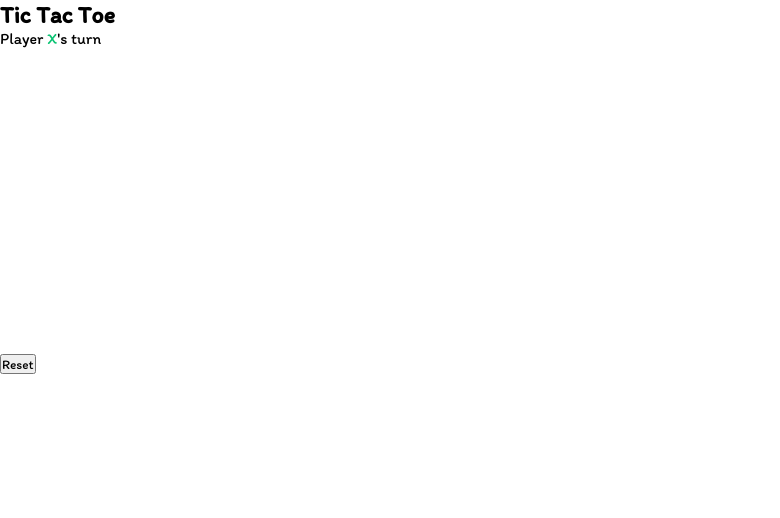
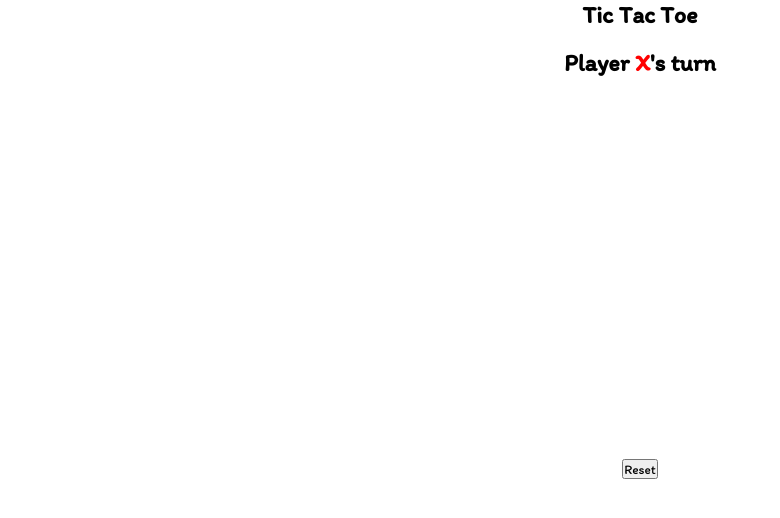
Before and after one commit to YashRajSingh-4799/Tic-Tac-Toe-Project, a plain HTML site: page index.html in a window 1280 px wide. Shown: the whole page, without its empty margins (0-780 px from the left). Drawn offline with Linux system fonts and the light colour scheme.

Commit message:
html structure improved

```diff
--- a/index.html
+++ b/index.html
@@ -1,24 +1,30 @@
 <!DOCTYPE html>
 <html lang="en">
   <head>
-    <meta charset="UTF-8">
-    <meta http-equiv="X-UA-Compatible" content="IE=edge">
-    <meta name="viewport" content="width=device-width, initial-scale=1.0">
+    <meta charset="UTF-8" />
+    <meta http-equiv="X-UA-Compatible" content="IE=edge" />
+    <meta name="viewport" content="width=device-width, initial-scale=1.0" />
     <title>Document</title>
 
-    <link rel="stylesheet" href="style.css">
-    <link rel="preconnect" href="https://fonts.gstatic.com">
-    <link href="https://fonts.googleapis.com/css2?family=Itim&display=swap" rel="stylesheet">
+    <link rel="stylesheet" href="style.css" />
+    <link rel="preconnect" href="https://fonts.gstatic.com" />
+    <link
+      href="https://fonts.googleapis.com/css2?family=Itim&display=swap"
+      rel="stylesheet"
+    />
     <script src="./index.js"></script>
   </head>
   <body>
     <main class="background">
-        <section class="title">
+      <section class="center title">
         <h1>Tic Tac Toe</h1>
       </section>
-        <section class="display">
-            Player <span class="display-player playerX">X</span>'s turn
+      <br>
+      <section class="display center">
+        <h1>Player <span class="display-player playerX">X</span>'s turn</h1>
       </section>
+      <br>
+      <br>
       <section class="container">
         <div class="tile"></div>
         <div class="tile"></div>
@@ -30,8 +36,10 @@
         <div class="tile"></div>
         <div class="tile"></div>
       </section>
+      <br>
+      <br>
       <section class="display announcer hide"></section>
-        <section class="controls">
+      <section class="center controls">
         <button id="reset">Reset</button>
       </section>
     </main>
--- a/style.css
+++ b/style.css
@@ -24,9 +24,14 @@
 }
 
 .playerX {
-    color: #09C372;
+    color: #ff0000;
+
 }
 
 .playerO {
     color: #498AFB;
 }
+
+.center{
+    text-align: center;
+}
```
Lines whose indentation alone changed are shown as unchanged.
